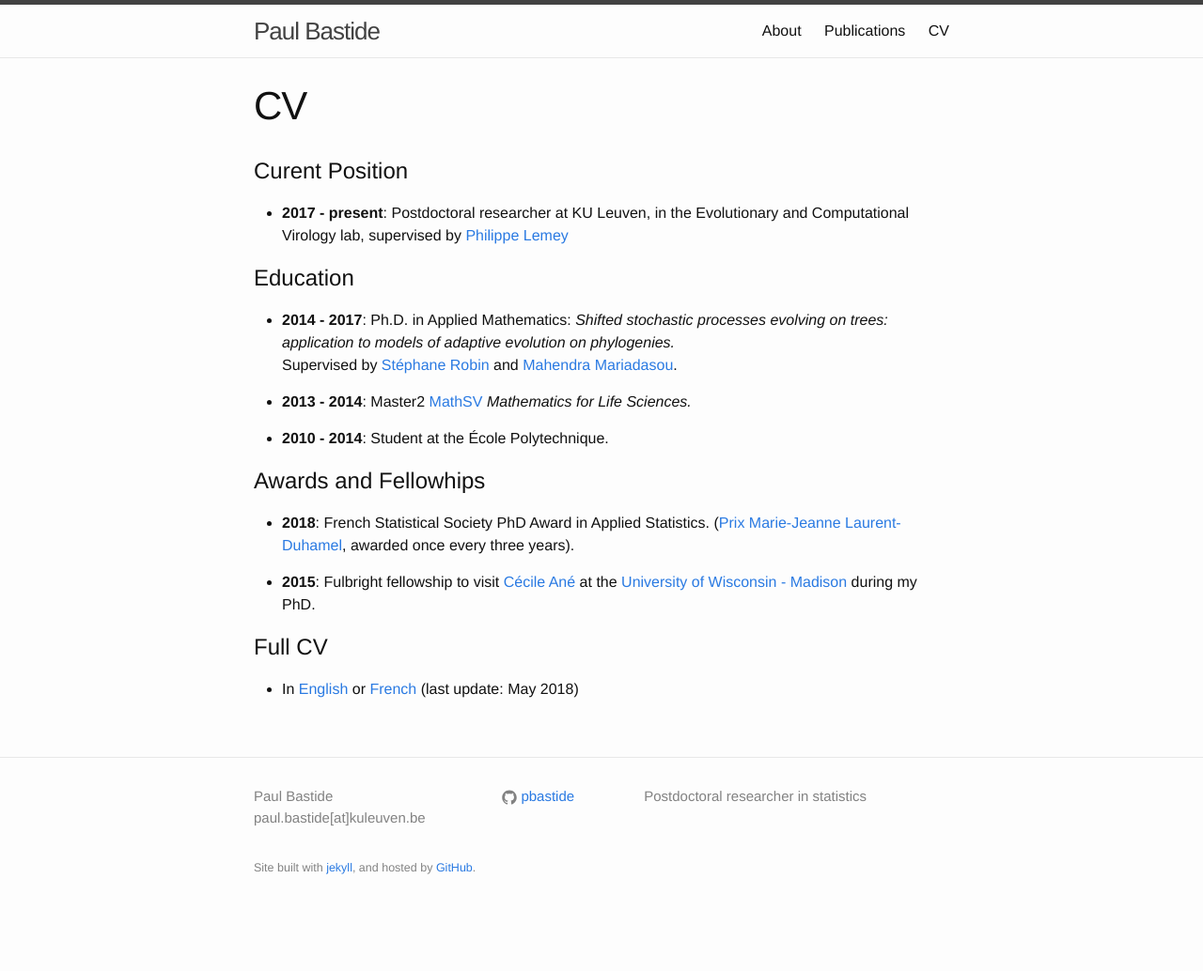
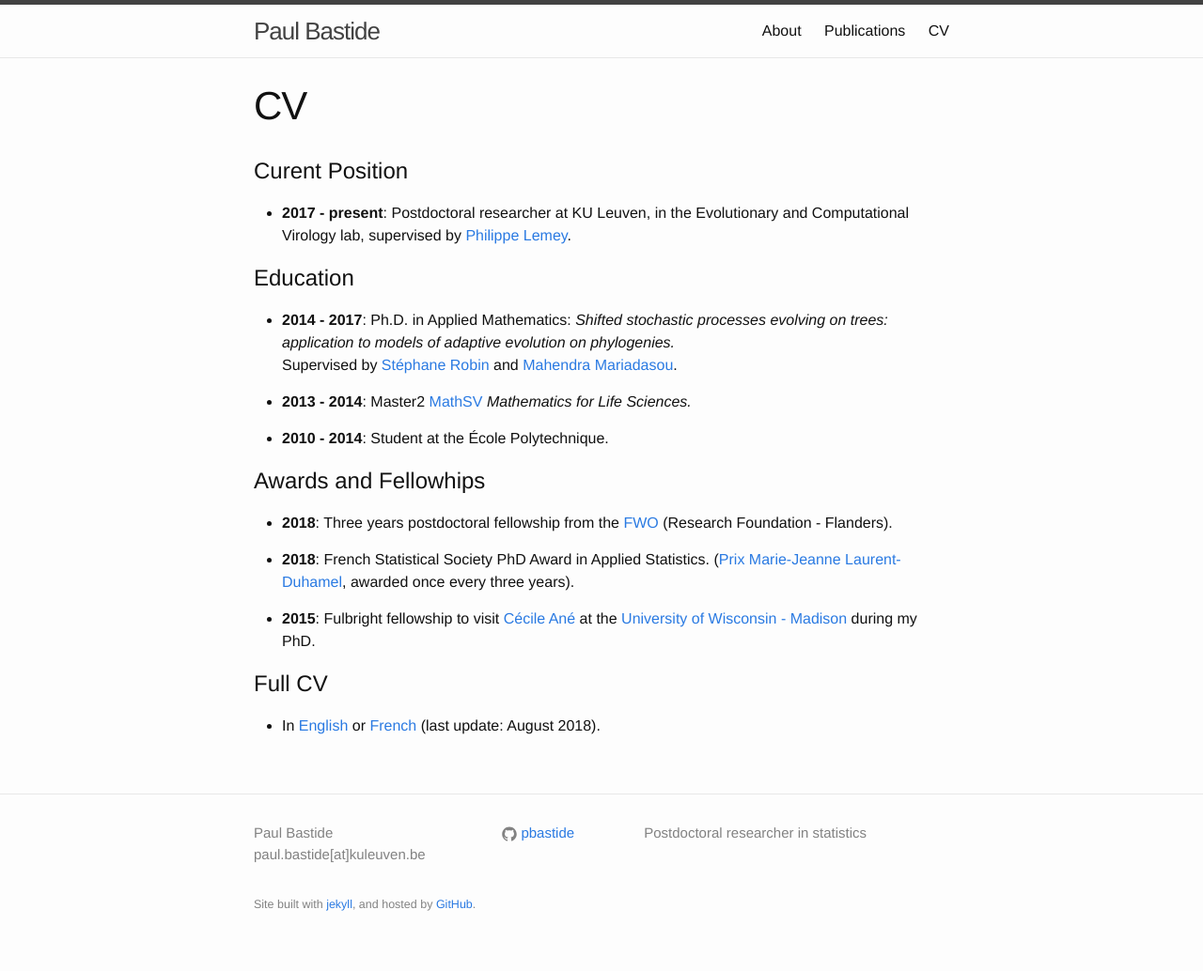
Before and after one commit to pbastide/pbastide.github.io, a Jekyll site: the page built from CV.md, in a window 1280 px wide. Shown: the whole page at 94% size. Built offline with Jekyll 4.4.1, drawn with Linux system fonts in a browser that asks for light colours; before the commit the page ends 995 px from its top, so only the background shows below that.

Commit message:
Update CV.

```diff
--- a/CV.md
+++ b/CV.md
@@ -7,7 +7,7 @@ weight: 4
 # Curent Position
 
 * **2017 - present**: Postdoctoral researcher at KU Leuven, in the Evolutionary and Computational Virology lab,
-supervised by [Philippe Lemey](https://rega.kuleuven.be/cev/ecv)
+supervised by [Philippe Lemey](https://rega.kuleuven.be/cev/ecv).
 
 # Education
 
@@ -23,6 +23,8 @@ and [Mahendra Mariadasou](https://mig.jouy.inra.fr/?q=fr/mariadassou).
 
 # Awards and Fellowhips
 
+* **2018**: Three years postdoctoral fellowship from the [FWO](http://www.fwo.be/en/fellowships-funding/postdoctoral-fellowships/postdoctoral-fellowship/) (Research Foundation - Flanders).
+
 * **2018**: French Statistical Society PhD Award in Applied Statistics.
 ([Prix Marie-Jeanne Laurent-Duhamel](https://www.sfds.asso.fr/fr/prix_et_bourses/544-le_prix_marie_jeanne_laurent_duhamel/), awarded once every three years).
 
@@ -31,4 +33,4 @@ at the [University of Wisconsin - Madison](http://www.wisc.edu/) during my PhD.
 
 # Full CV
 
-* In [English]({{site.baseurl}}/docs/201805CVanglais.pdf) or [French]({{site.baseurl}}/docs/201805CVfrancais.pdf) (last update: May 2018)
+* In [English]({{site.baseurl}}/docs/201808CVanglais.pdf) or [French]({{site.baseurl}}/docs/201808CVfrancais.pdf) (last update: August 2018).
```
Also changed, not shown: publi.md (+2 -1 lines), 4 other files.
